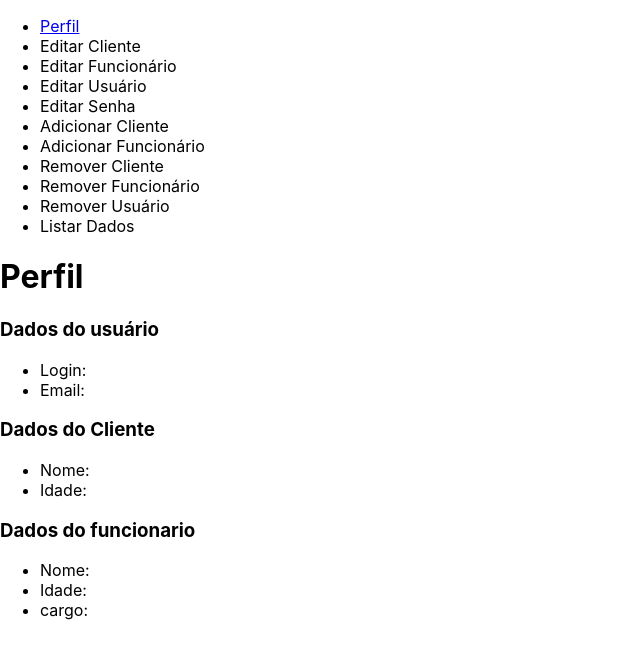
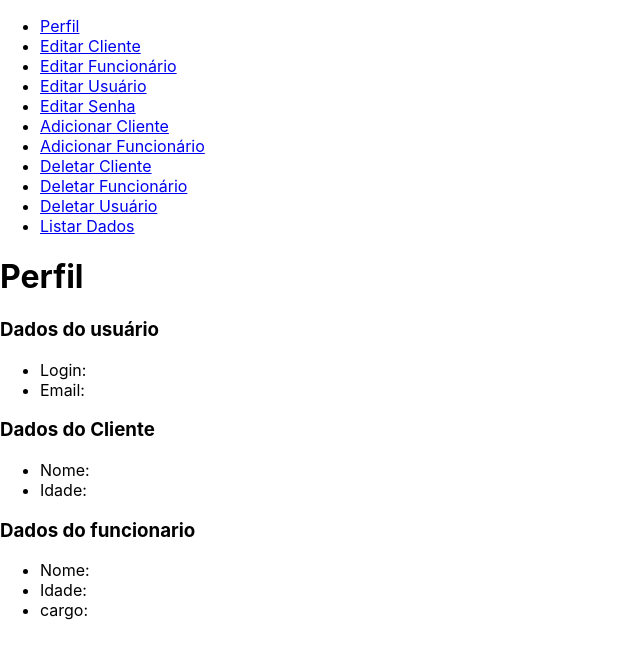
Before and after one commit to PH-Rocha/frontend, a React (Create React App) app: page /dashboard in a window 1280 px wide. Shown: the top 658 px of the page, without its empty margins (0-640 px from the left). Built offline with nearby package versions, Linux system fonts and the light colour scheme; no server answers; sample sign-in values are in the browser's storage.

Commit message:
correção no dashboard

```diff
--- a/src/pages/dashboard/index.jsx
+++ b/src/pages/dashboard/index.jsx
@@ -48,16 +48,16 @@ const Dashboard = () => {
       <nav>
         <ul>
           <li><a href="#" onClick={() => setCurrentPage('PerfilPage')}>Perfil</a></li>
-          <li onClick={() => setCurrentPage('EditarCliente')}>Editar Cliente</li>
-          <li onClick={() => setCurrentPage('EditarFuncionario')}>Editar Funcionário</li>
-          <li onClick={() => setCurrentPage('EditarUsuario')}>Editar Usuário</li>
-          <li onClick={() => setCurrentPage('EditarSenha')}>Editar Senha</li>
-          <li onClick={() => setCurrentPage('AddCliente')}>Adicionar Cliente</li>
-          <li onClick={() => setCurrentPage('AddFuncionario')}>Adicionar Funcionário</li>
-          <li onClick={() => setCurrentPage('RemoveCliente')}>Remover Cliente</li>
-          <li onClick={() => setCurrentPage('RemoveFuncionario')}>Remover Funcionário</li>
-          <li onClick={() => setCurrentPage('RemoveUsuario')}>Remover Usuário</li>
-          <li onClick={() => setCurrentPage('TestePage')}>Listar Dados</li>
+          <li><a href="#" onClick={() => setCurrentPage('EditarCliente')}>Editar Cliente</a></li>
+            <li><a href="#" onClick={() => setCurrentPage('EditarFuncionario')}>Editar Funcionário</a></li>
+          <li><a href="#" onClick={() => setCurrentPage('EditarUsuario')}>Editar Usuário</a></li>
+          <li><a href="#" onClick={() => setCurrentPage('EditarSenha')}>Editar Senha</a></li>
+          <li><a href="#" onClick={() => setCurrentPage('AddCliente')}>Adicionar Cliente</a></li>
+          <li><a href="#" onClick={() => setCurrentPage('AddFuncionario')}>Adicionar Funcionário</a></li>
+          <li><a href="#" onClick={() => setCurrentPage('RemoveCliente')}>Deletar Cliente</a></li>
+          <li><a href="#" onClick={() => setCurrentPage('RemoveFuncionario')}>Deletar Funcionário</a></li>
+          <li><a href="#" onClick={() => setCurrentPage('RemoveUsuario')}>Deletar Usuário</a></li>
+          <li><a href="#" onClick={() => setCurrentPage('TestePage')}>Listar Dados</a></li>
         </ul>
       </nav>
       <div className="main-content">
```
